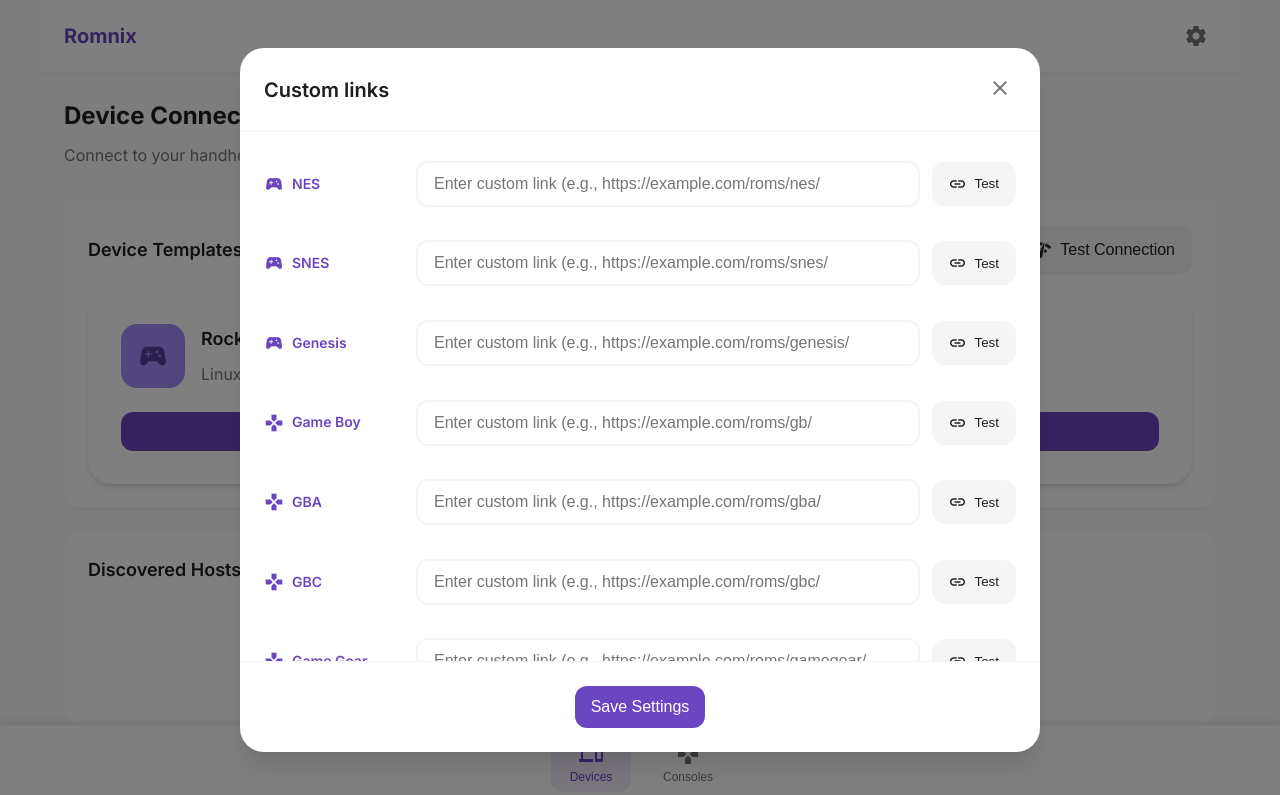
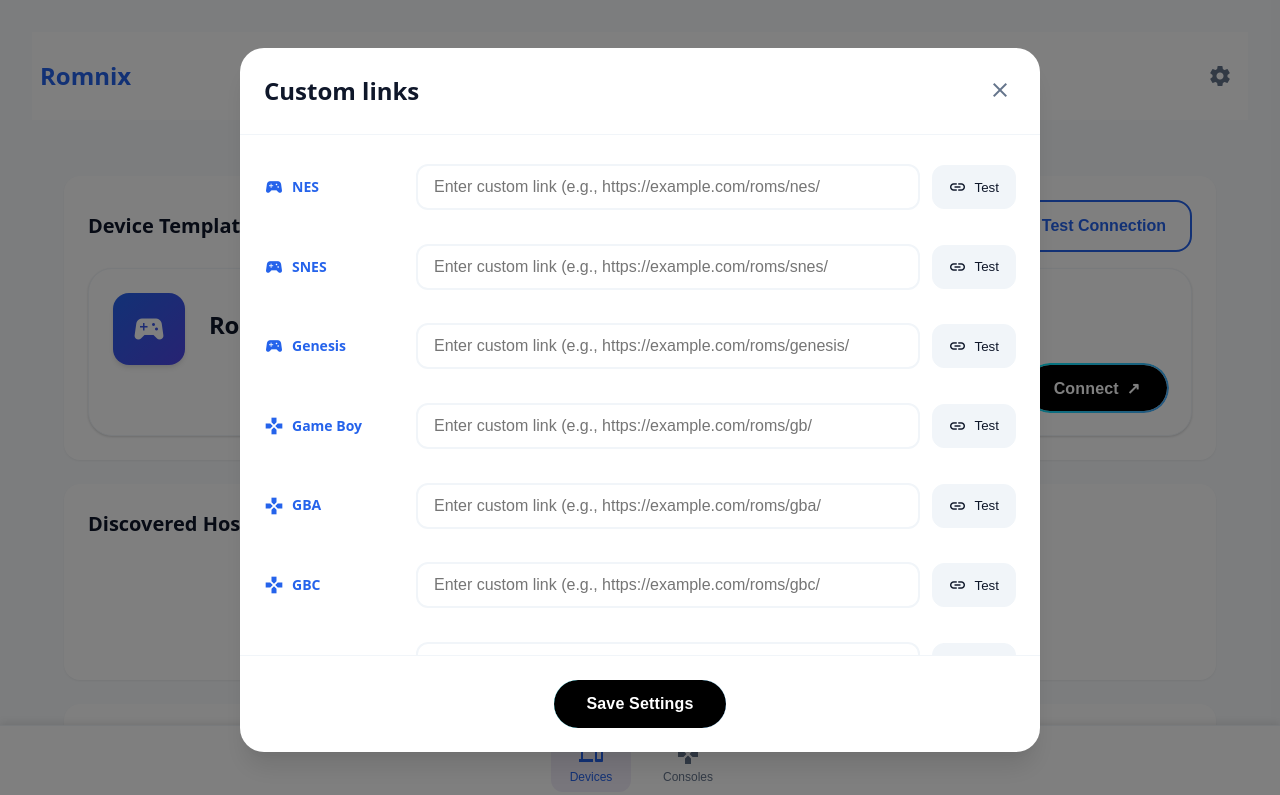
Before and after one commit to amosjerbi/romnix, a plain HTML site: page index.html in a window 1280 px wide. Both pictures are taken after a click on the button "settings". Shown: the top 795 px of the page. Drawn offline with Linux system fonts and the light colour scheme.

Commit message:
Add files via upload

```diff
--- a/index.html
+++ b/index.html
@@ -28,10 +28,7 @@
             <main class="main-content">
                 <!-- Devices Screen (merged handheld and network) -->
                 <div id="devicesScreen" class="screen active">
-                    <div class="screen-header">
-                        <h2>Device Connection</h2>
-                        <p class="screen-subtitle">Connect to your handheld gaming device or network hosts</p>
-                    </div>
+
 
                     <!-- Device Templates Section -->
                     <div class="devices-section">
@@ -61,7 +58,6 @@
                                     </div>
                                     <div class="card-content">
                                         <h3>Rocknix</h3>
-                                        <p>Linux-based retro gaming OS</p>
                                     </div>
                                 </div>
                                 <button class="connect-btn" data-template="rocknix">Connect</button>
@@ -74,7 +70,6 @@
                                     </div>
                                     <div class="card-content">
                                         <h3>muOS</h3>
-                                        <p>Minimal Unix for retro handhelds</p>
                                     </div>
                                 </div>
                                 <button class="connect-btn" data-template="muos">Connect</button>
--- a/styles.css
+++ b/styles.css
@@ -3,28 +3,28 @@
 
 :root {
     /* Color Palette */
-    --primary-color: #6B46C1;
-    --primary-light: #A78BFA;
-    --primary-dark: #553C9A;
-    --secondary-color: #EC4899;
-    --background-color: #FAFAFA;
+    --primary-color: #2563EB;
+    --primary-light: #60A5FA;
+    --primary-dark: #1D4ED8;
+    --secondary-color: #4F46E5;
+    --background-color: #F8FAFC;
     --surface-color: #FFFFFF;
-    --surface-variant: #F5F5F5;
-    --on-surface: #1F1F1F;
-    --on-surface-variant: #757575;
+    --surface-variant: #F1F5F9;
+    --on-surface: #0F172A;
+    --on-surface-variant: #64748B;
     --error-color: #DC2626;
     --success-color: #059669;
     --warning-color: #D97706;
 
     /* Typography */
-    --font-family: 'Inter', -apple-system, BlinkMacSystemFont, 'Segoe UI', Roboto, sans-serif;
+    --font-family: system-ui, -apple-system, BlinkMacSystemFont, 'Segoe UI', Roboto, 'Helvetica Neue', Arial, sans-serif;
     --font-size-xs: 0.75rem;
     --font-size-sm: 0.875rem;
     --font-size-base: 1rem;
-    --font-size-lg: 1.125rem;
-    --font-size-xl: 1.25rem;
-    --font-size-2xl: 1.5rem;
-    --font-size-3xl: 1.875rem;
+    --font-size-lg: 1.25rem;
+    --font-size-xl: 1.5rem;
+    --font-size-2xl: 1.875rem;
+    --font-size-3xl: 2.25rem;
 
     /* Spacing */
     --spacing-xs: 0.25rem;
@@ -71,7 +71,7 @@ body {
 
 /* App Container */
 .app-container {
-    max-width: 1200px;
+    max-width: 1400px;
     margin: 0 auto;
     min-height: 100vh;
     min-height: 100dvh; /* Better mobile support */
@@ -80,17 +80,18 @@ body {
     background-color: var(--background-color);
     overflow-x: hidden; /* Prevent horizontal scroll */
     position: relative;
+    padding: 2rem;
 }
 
 /* Top Navigation */
 .top-nav {
     background-color: var(--surface-color);
-    border-bottom: 1px solid var(--surface-variant);
-    padding: var(--spacing-lg) var(--spacing-xl);
+    border-bottom: none;
+    padding: var(--spacing-xl) 0;
     position: sticky;
     top: 0;
     z-index: 100;
-    box-shadow: var(--shadow-sm);
+    margin-bottom: 2rem;
 }
 
 .nav-content {
@@ -187,72 +188,139 @@ body {
 .handheld-card {
     background-color: var(--surface-color);
     border-radius: var(--radius-xl);
-    padding: var(--spacing-2xl);
-    box-shadow: var(--shadow-md);
+    padding: var(--spacing-xl);
+    box-shadow: 0 1px 3px rgba(0, 0, 0, 0.1), 0 1px 2px rgba(0, 0, 0, 0.06);
     transition: all var(--transition-normal);
-    border: 1px solid transparent;
+    border: 1px solid var(--surface-variant);
+    position: relative;
+    overflow: hidden;
+    display: flex;
+    flex-direction: column;
+}
+
+.handheld-card::after {
+    content: '';
+    position: absolute;
+    top: 0;
+    left: 0;
+    right: 0;
+    bottom: 0;
+    background: linear-gradient(to right, transparent, rgba(255, 255, 255, 0.1), transparent);
+    transform: translateX(-100%);
+    transition: transform 0.6s;
 }
 
 .handheld-card:hover {
     transform: translateY(-2px);
-    box-shadow: var(--shadow-lg);
-    border-color: var(--primary-light);
+    box-shadow: 0 10px 15px -3px rgba(0, 0, 0, 0.1), 0 4px 6px -2px rgba(0, 0, 0, 0.05);
+    border-color: var(--primary-color);
+}
+
+.handheld-card:hover::after {
+    transform: translateX(100%);
 }
 
 .handheld-card .card-header {
     display: flex;
     align-items: center;
-    gap: var(--spacing-lg);
-    margin-bottom: var(--spacing-xl);
+    gap: var(--spacing-xl);
+    margin-bottom: 0;
+    flex-wrap: nowrap;
 }
 
 .handheld-card .card-icon {
-    width: 64px;
-    height: 64px;
+    width: 72px;
+    height: 72px;
     border-radius: var(--radius-lg);
-    background-color: var(--primary-light);
+    background-color: var(--primary-color);
+    background: linear-gradient(135deg, var(--primary-color), var(--secondary-color));
     display: flex;
     align-items: center;
     justify-content: center;
     flex-shrink: 0;
+    box-shadow: 0 4px 6px -1px rgba(0, 0, 0, 0.1), 0 2px 4px -1px rgba(0, 0, 0, 0.06);
 }
 
 .handheld-card .card-icon .material-icons {
-    font-size: 32px;
-    color: var(--primary-dark);
+    font-size: 36px;
+    color: white;
 }
 
 .handheld-card .card-content {
     flex: 1;
     min-width: 0;
+    display: flex;
+    flex-direction: column;
+    justify-content: center;
 }
 
 .handheld-card .card-content h3 {
-    font-size: var(--font-size-lg);
-    font-weight: 600;
+    font-size: var(--font-size-xl);
+    font-weight: 700;
     margin-bottom: var(--spacing-sm);
+    color: var(--on-surface);
+    letter-spacing: -0.01em;
 }
 
 .handheld-card .card-content p {
     color: var(--on-surface-variant);
     margin: 0;
+    font-size: var(--font-size-base);
+    line-height: 1.6;
 }
 
 .connect-btn {
-    width: 100%;
-    padding: var(--spacing-md) var(--spacing-lg);
-    background-color: var(--primary-color);
+    padding: var(--spacing-md) var(--spacing-xl);
+    background-color: #000000;
     color: white;
     border: none;
-    border-radius: var(--radius-md);
-    font-weight: 500;
+    border-radius: 100px;
+    font-weight: 600;
+    font-size: var(--font-size-base);
     cursor: pointer;
-    transition: all var(--transition-fast);
-}
-
-.connect-btn:hover {
-    background-color: var(--primary-dark);
-    transform: translateY(-1px);
+    transition: all 0.3s ease;
+    position: relative;
+    z-index: 1;
+    letter-spacing: 0.01em;
+    flex-shrink: 0;
+    min-width: 140px;
+    margin-left: auto;
+}
+
+.connect-btn::before {
+    content: '';
+    position: absolute;
+    inset: -2px;
+    border-radius: 100px;
+    padding: 2px;
+    background: linear-gradient(120deg, #00f2fe, #4facfe);
+    -webkit-mask:
+        linear-gradient(#fff 0 0) content-box,
+        linear-gradient(#fff 0 0);
+    -webkit-mask-composite: xor;
+    mask-composite: exclude;
+    z-index: -1;
+    transition: all 0.3s ease;
+}
+
+.connect-btn::after {
+    content: '↗';
+    margin-left: 8px;
+    font-family: system-ui;
+    transition: transform 0.2s ease;
+    display: inline-block;
+}
+
+.connect-btn:hover::after {
+    transform: translate(2px, -2px);
+}
+
+.connect-btn:hover::before {
+    background: linear-gradient(120deg, #4facfe, #00f2fe);
+}
+
+.connect-btn:active {
+    transform: scale(0.98);
 }
 
 .quick-actions {
@@ -899,27 +967,84 @@ body {
 
 /* Buttons */
 .action-btn {
-    display: flex;
-    align-items: center;
+    display: inline-flex;
+    align-items: center;
+    justify-content: center;
     gap: var(--spacing-sm);
-    padding: var(--spacing-md) var(--spacing-lg);
+    padding: var(--spacing-md) var(--spacing-xl);
     border: none;
-    border-radius: var(--radius-md);
+    border-radius: var(--radius-lg);
     font-size: var(--font-size-base);
-    font-weight: 500;
+    font-weight: 600;
     cursor: pointer;
-    transition: all var(--transition-fast);
+    transition: all var(--transition-normal);
     text-decoration: none;
+    min-height: 48px;
+    line-height: 1;
+    position: relative;
+    overflow: hidden;
+}
+
+.action-btn::after {
+    content: '';
+    position: absolute;
+    top: 0;
+    left: 0;
+    right: 0;
+    bottom: 0;
+    background-color: transparent;
+    transition: background-color var(--transition-fast);
+}
+
+.action-btn:hover::after {
+    background-color: rgba(255, 255, 255, 0.1);
 }
 
 .action-btn.primary {
-    background-color: var(--primary-color);
+    background-color: #000000;
     color: white;
-}
-
-.action-btn.primary:hover {
-    background-color: var(--primary-dark);
-    transform: translateY(-1px);
+    padding: var(--spacing-lg) var(--spacing-2xl);
+    border-radius: 100px;
+    position: relative;
+    z-index: 1;
+    font-weight: 600;
+    letter-spacing: 0.01em;
+}
+
+.action-btn.primary::before {
+    content: '';
+    position: absolute;
+    inset: -2px;
+    border-radius: 100px;
+    padding: 2px;
+    background: linear-gradient(120deg, #00f2fe, #4facfe);
+    -webkit-mask:
+        linear-gradient(#fff 0 0) content-box,
+        linear-gradient(#fff 0 0);
+    -webkit-mask-composite: xor;
+    mask-composite: exclude;
+    z-index: -1;
+    transition: all 0.3s ease;
+}
+
+.action-btn.primary::after {
+    content: '↗';
+    margin-left: 8px;
+    font-family: system-ui;
+    transition: transform 0.2s ease;
+    display: inline-block;
+}
+
+.action-btn.primary:hover::after {
+    transform: translate(2px, -2px);
+}
+
+.action-btn.primary:hover::before {
+    background: linear-gradient(120deg, #4facfe, #00f2fe);
+}
+
+.action-btn.primary:active {
+    transform: scale(0.98);
 }
 
 .action-btn.primary:disabled {
@@ -929,15 +1054,25 @@ body {
     transform: none;
 }
 
+.action-btn.primary:disabled::before {
+    background: linear-gradient(120deg, #e5e5e5, #f5f5f5);
+}
+
 .action-btn.secondary {
-    background-color: var(--surface-variant);
-    color: var(--on-surface);
-    border: 1px solid var(--surface-variant);
+    background-color: var(--surface-color);
+    color: var(--primary-color);
+    border: 2px solid var(--primary-color);
 }
 
 .action-btn.secondary:hover {
-    background-color: var(--on-surface-variant);
+    background-color: var(--primary-color);
     color: var(--surface-color);
+    border-color: var(--primary-color);
+}
+
+.action-btn.secondary:active {
+    background-color: var(--primary-dark);
+    border-color: var(--primary-dark);
 }
 
 /* Modals */
@@ -1022,6 +1157,60 @@ body {
     justify-content: flex-end;
 }
 
+/* Hide cancel button in template modal */
+#templateModal .modal-footer .action-btn.secondary[data-modal="templateModal"] {
+    display: none;
+}
+
+/* Style for primary action button in modal footer */
+.modal-footer .action-btn.primary {
+    display: inline-flex;
+    align-items: center;
+    padding: var(--spacing-lg) var(--spacing-2xl);
+    background-color: #000000;
+    color: white;
+    border: none;
+    border-radius: 100px;
+    cursor: pointer;
+    transition: all 0.3s ease;
+    font-weight: 600;
+    position: relative;
+    z-index: 1;
+    letter-spacing: 0.01em;
+}
+
+.modal-footer .action-btn.primary::before {
+    content: '';
+    position: absolute;
+    inset: -2px;
+    border-radius: 100px;
+    padding: 2px;
+    background: linear-gradient(120deg, #00f2fe, #4facfe);
+    -webkit-mask:
+        linear-gradient(#fff 0 0) content-box,
+        linear-gradient(#fff 0 0);
+    -webkit-mask-composite: xor;
+    mask-composite: exclude;
+    z-index: -1;
+    transition: all 0.3s ease;
+}
+
+.modal-footer .action-btn.primary::after {
+    display: none;
+}
+
+.modal-footer .action-btn.primary:hover::after {
+    display: none;
+}
+
+.modal-footer .action-btn.primary:hover::before {
+    background: linear-gradient(120deg, #4facfe, #00f2fe);
+}
+
+.modal-footer .action-btn.primary:active {
+    transform: scale(0.98);
+}
+
 .platform-list {
     display: flex;
     flex-direction: column;
@@ -1253,6 +1442,18 @@ body {
         grid-template-columns: 1fr;
     }
 
+    .handheld-card .card-header {
+        flex-direction: column;
+        text-align: center;
+        gap: var(--spacing-lg);
+    }
+
+    .connect-btn {
+        margin-left: 0;
+        width: 100%;
+        margin-top: var(--spacing-lg);
+    }
+
     .console-grid {
         grid-template-columns: repeat(auto-fill, minmax(150px, 1fr));
     }
@@ -1468,6 +1669,9 @@ body {
     .screen {
         min-height: calc(100vh - 130px);
         min-height: calc(100dvh - 130px);
+    }
+    .app-container {
+        padding: 0.5rem;
     }
 }
 
```
